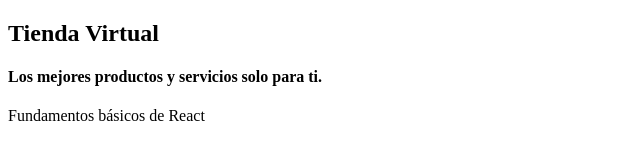
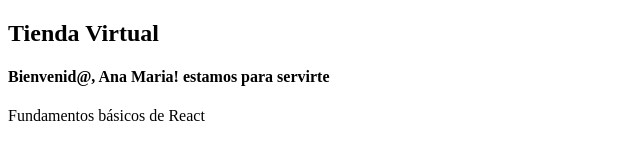
Before and after one commit to jcarlosj/React-Fundamentos-U-JPdTV, a React (Create React App) app: page / in a window 1280 px wide. Shown: the top 160 px of the page, without its empty margins (0-640 px from the left). Built offline with nearby package versions, Linux system fonts and the light colour scheme.

Commit message:
[+] Component > Header (JSX): Especificando elementos hijo y atributos 'className, indexTab, src'

```diff
--- a/src/components/Header.jsx
+++ b/src/components/Header.jsx
@@ -2,12 +2,19 @@ import React from 'react';
 
 function Header() {
     /** Propiedades */
-    const siteTitle = 'Tienda Virtual',
-          newElement = <h2 id="site-header" className="site-header site-title">{ siteTitle }</h2>;
+    const user = {
+             name: 'Ana Maria',
+             last: 'Castro'
+          },
+          siteTitle = 'Tienda Virtual',
+          h2Element = <h2 id="site-header" className="site-header site-title">{ siteTitle }</h2>,
+          imgElement = <div tabIndex="0">
+                         <img src={ user.avatarUrl } alt=""></img>
+                       </div>;
 
     function getGreeting( user ) {
         if( user ) {
-            return <h4>Bienvenido, { user }! estamos para servirte</h4>;
+            return <h4>Bienvenid@, { user.name }! estamos para servirte</h4>;
         }
         return <h4>Los mejores productos y servicios solo para ti.</h4>;
     }
@@ -15,8 +22,9 @@ function Header() {
     /** */
     return (
         <div>
-            { newElement }
-            { getGreeting() }
+            { h2Element }
+            { getGreeting( user ) }
+            { user.avatarUrl !== undefined ? imgElement : '' }
         </div>
     );
 }
```
